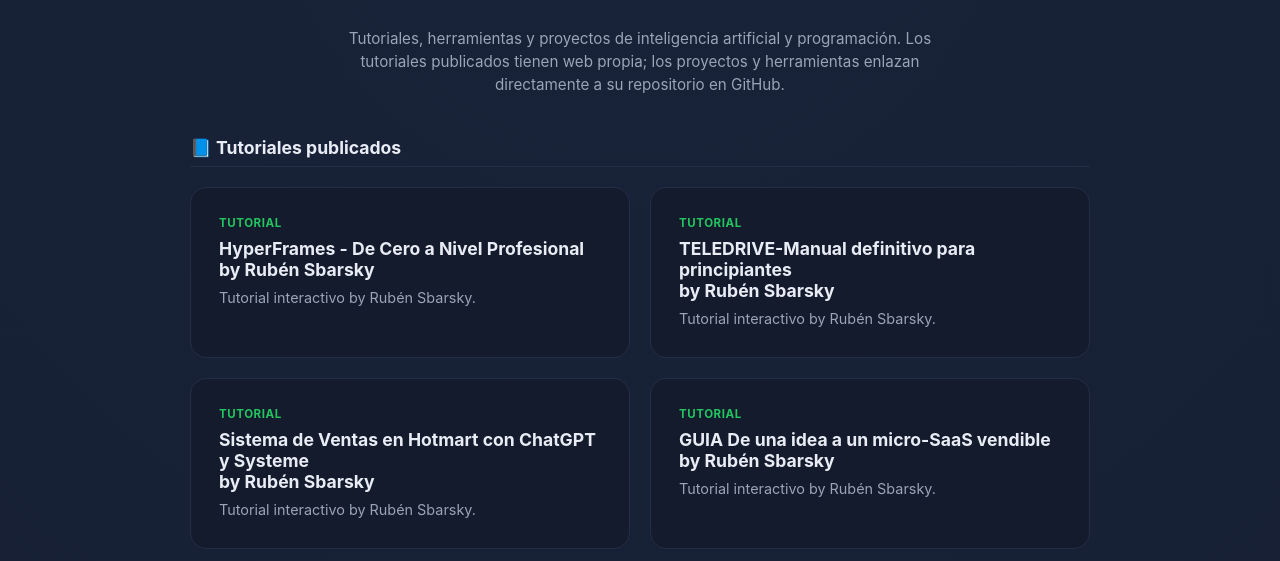
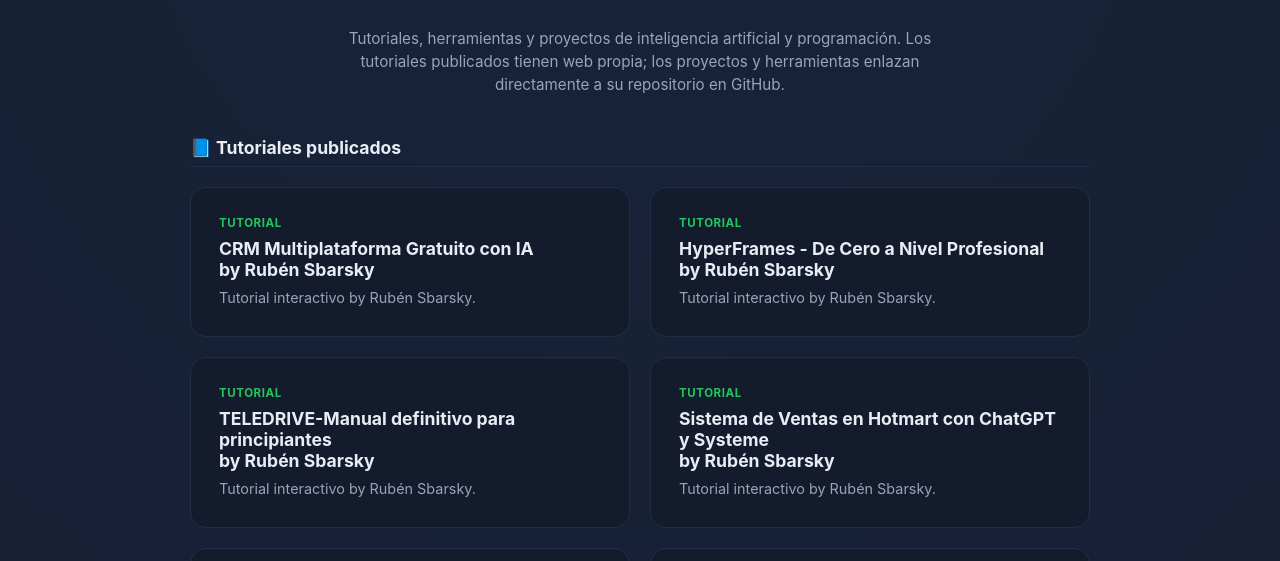
Before and after one commit to rubenurbano/tutoriales-ai, a plain HTML site: page index.html in a window 1280 px wide. Shown: the part 180-741 px from the top of the page. Drawn offline with Linux system fonts and the light colour scheme.

Commit message:
Añadir tarjeta: CRM Multiplataforma Gratuito con IA

```diff
--- a/index.html
+++ b/index.html
@@ -120,6 +120,12 @@
 
   <h2 class="group-title">📘 Tutoriales publicados</h2>
   <div class="grid">
+    <a class="card" href="https://rubenurbano.github.io/crm-multiplataforma-gratuito-con-ia/">
+      <span class="tag tutorial">Tutorial</span>
+      <h3>CRM Multiplataforma Gratuito con IA<br>by Rubén Sbarsky</h3>
+      <p>Tutorial interactivo by Rubén Sbarsky.</p>
+    </a>
+
     <a class="card" href="https://rubenurbano.github.io/hyperframes-de-cero-a-nivel-profesional/">
       <span class="tag tutorial">Tutorial</span>
       <h3>HyperFrames - De Cero a Nivel Profesional<br>by Rubén Sbarsky</h3>
```
